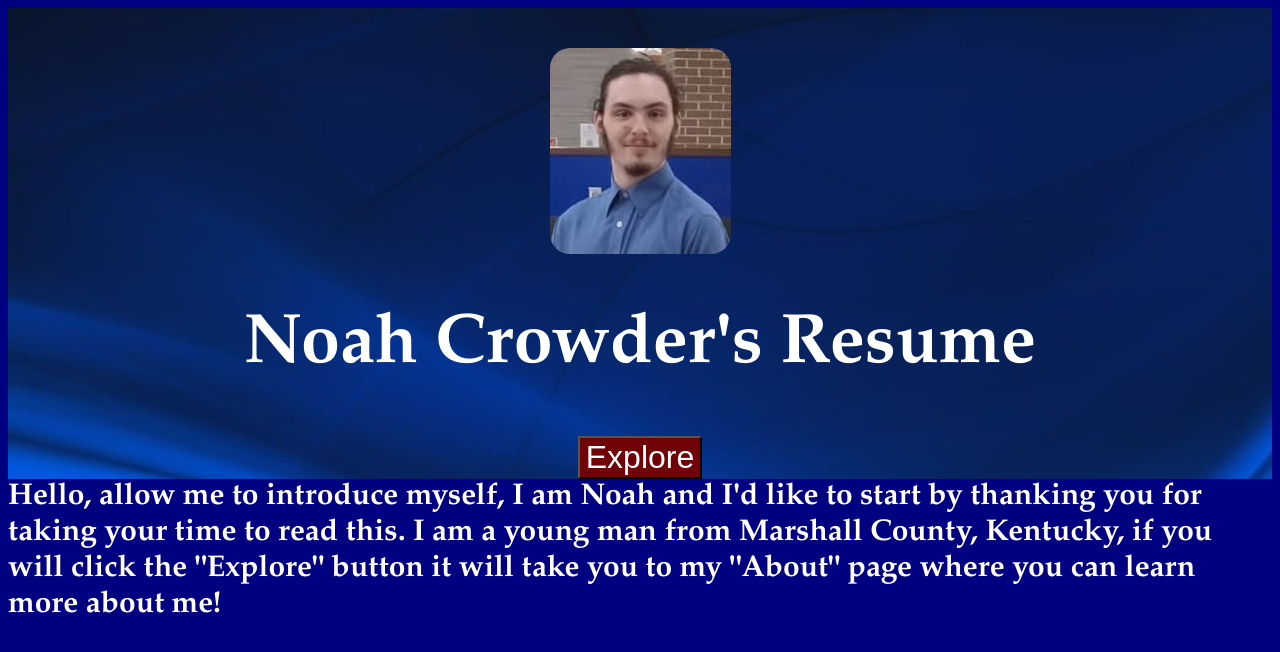
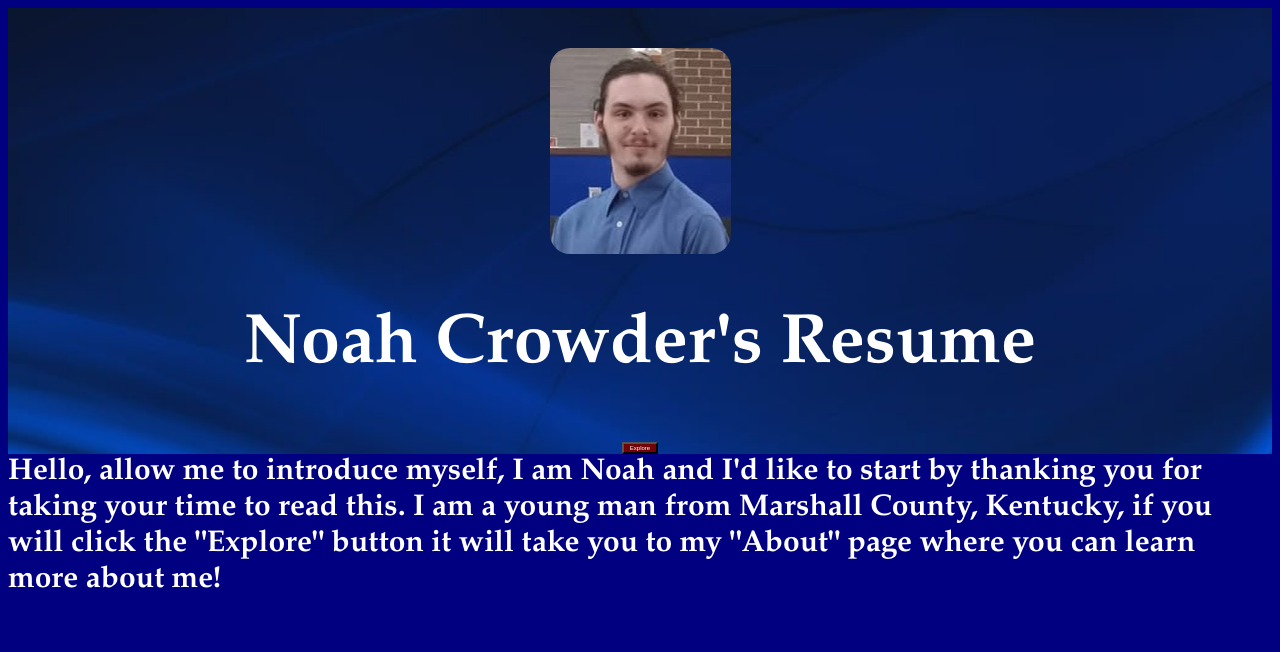
Before and after one commit to NoahCrowder/Resume, a plain HTML site: page index.html in a window 1280 px wide. Drawn offline with Linux system fonts and the light colour scheme.

Commit message:
Update index.html

```diff
--- a/index.html
+++ b/index.html
@@ -55,7 +55,7 @@
 button{
 background-color:#710208;
 color:white;
-font-size:32px;
+font-size:30%;
     }
 
 a:link {
```
